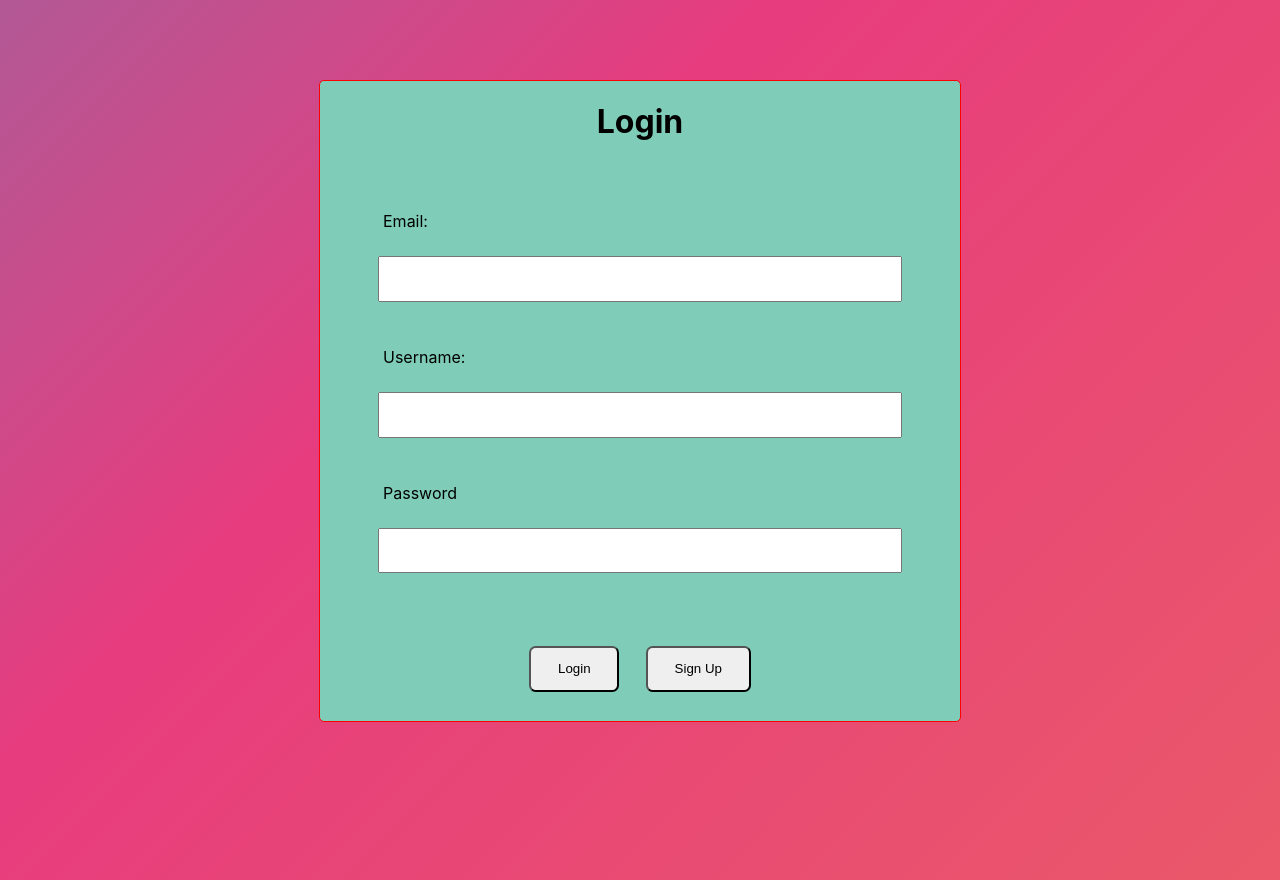
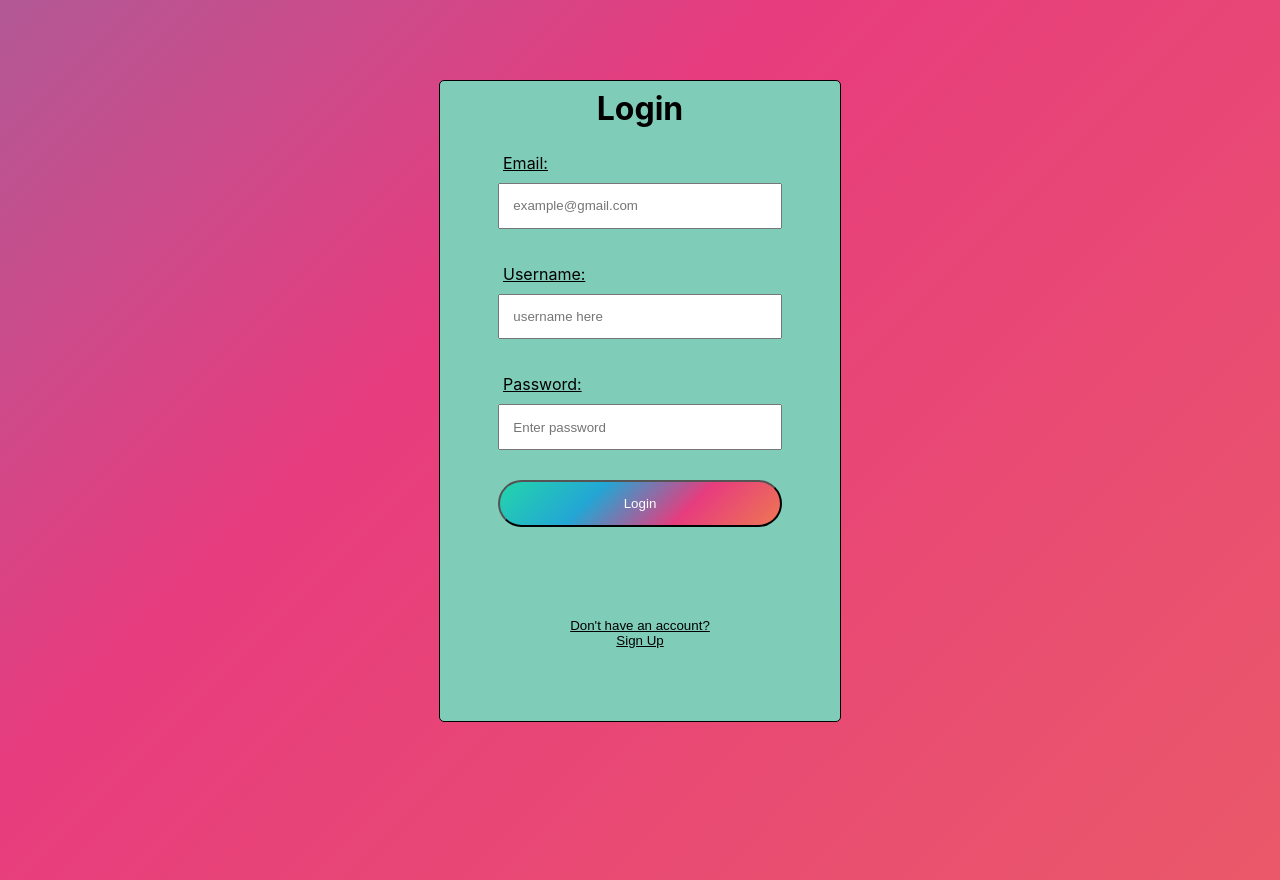
Before and after one commit to Justin-Hollmer1/ECommerceFrontend, a React (Create React App) app: page /login in a window 1280 px wide. Built offline with nearby package versions, Linux system fonts and the light colour scheme.

Commit message:
login form looks good, needs functionality

```diff
--- a/src/Pages/LoginForm.js
+++ b/src/Pages/LoginForm.js
@@ -6,19 +6,18 @@ function LoginForm() {
     let navigate = useNavigate();
     return (
         <div className="login-form">
-            <h1 id="login-header">Login</h1>
             <div className="login-form-body">
+                <h1 id="login-header">Login</h1>
                 <label htmlFor="email">Email: </label>
-                <input name="email" id="email" />
+                <input name="email" id="email" placeholder="example@gmail.com" />
                 <label htmlFor="username">Username: </label>
-                <input id="username" name="username"/>
-                <label htmlFor="password">Password </label>
-                <input id="password" name="password"/>
+                <input id="username" name="username" placeholder="username here" />
+                <label htmlFor="password">Password: </label>
+                <input id="password" name="password" placeholder="Enter password" />
+                <button id="login-form-login-button" onClick={() => navigate("/")}>Login</button>
             </div>
-            <div className="login-buttons">
-                <button onClick={() => navigate("/")}>Login</button>
-                <button onClick={() => navigate('/register')}>Sign Up</button>
-            </div>
+
+            <button id="login-form-signup-button" onClick={() => navigate('/register')}>Don't have an account? Sign Up</button>
         </div>
     )
 }
--- a/src/style.css
+++ b/src/style.css
@@ -49,9 +49,9 @@ body {
     display: flex;
     flex-direction: column;
     justify-content: space-between;
-    width: 50%;
+    width: 25em;
     height: 40em;
-    border: 1px solid red;
+    border: 1px solid black;
     margin: auto;
     margin-top: 5em;
     background-color: #7fcdb8;
@@ -62,27 +62,48 @@ body {
     justify-content: center;
     margin: 1em
 }
-.login-buttons > * {
-    margin: 1em;
-    padding: 1em 2em;
-    border-radius: 0.5em;
-}
-
 .login-form-body {
     /*background-color: #90b0ba;*/
+    height: 70%;
     display: flex;
     flex-direction: column;
-    margin: 1em 3em;
+    margin: 0.5em 3em;
+    /*border: 1px solid red;*/
 }
 .login-form-body > label {
     margin: 20px 10px 0px 10px;
     padding: 5px;
+    text-decoration: underline;
 }
 .login-form-body > input {
-    margin: 20px 10px;
+    margin: 5px 10px 10px 10px;
     padding: 1em;
 }
 
 #login-header {
+    display: flex;
+    justify-content: center;
+    align-items: center;
+    height: 20%;
     text-align: center;
+    /*border: 1px solid green;*/
+    margin: 0;
 }
+
+#login-form-login-button {
+    display: inline-block;
+    height: 100px;
+    margin: 20px 10px 10px 10px;
+    border-radius: 5em;
+    background: linear-gradient(-45deg, #ee7752, #e73c7e, #23a6d5, #23d5ab);
+    color: white;
+    animation: gradient 15s ease infinite;
+}
+
+#login-form-signup-button {
+    margin: auto;
+    background-color: #7fcdb8;
+    border: none;
+    text-decoration: underline;
+    width: 13em;
+}
```
